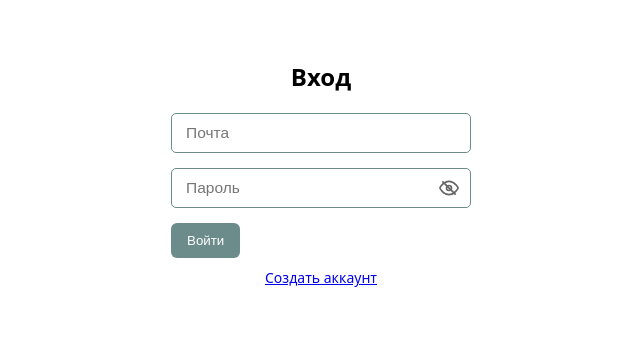
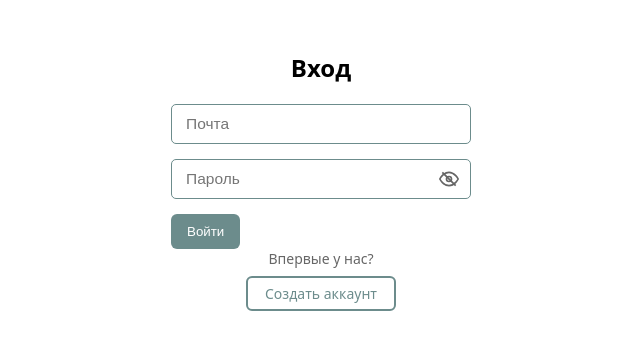
Before and after one commit to ultimates911/qrcode-generator, a Vue app in the folder frontend/: page /login in a window 1280 px wide. Shown: the part 229-578 px from the top of the page, without its empty margins (319-959 px from the left). Built offline with nearby package versions, Linux system fonts and the light colour scheme.

Commit message:
feat(login): add create-account-button

```diff
--- a/frontend/src/assets/main.css
+++ b/frontend/src/assets/main.css
@@ -96,16 +96,47 @@ input {
   cursor: pointer;
 }
 
-.create-account {
-  margin-top: 10px;
-  font-size: 14px;
-}
-
 .error {
   color: red;
   margin-top: -6px;
   margin-bottom: 10px;
   font-size: 14px;
+  width: 300px;
+}
+
+.register-section {
+  text-align: center;
+  margin-top: 20px;
+}
+
+.register-text {
+  margin-top: -20px;
+  margin-bottom: 8px;
+  color: #666;
+  font-size: 14px;
+}
+
+.create-account-btn {
+  display: inline-block;
+  background-color: transparent;
+  border: 2px solid #6c8c8c;
+  color: #6c8c8c;
+  height: 35px;
+  padding: 0 16px;
+  border-radius: 6px;
+  cursor: pointer;
+  font-size: 14px;
+  width: 150px;
+  text-align: center;
+  line-height: 31px;
+  text-decoration: none;
+  transition: all 0.2s ease;
+  box-sizing: border-box;
+}
+
+.create-account-btn:hover {
+  background-color: #6c8c8c;
+  color: white;
 }
 
 </style>
--- a/frontend/src/pages/login.vue
+++ b/frontend/src/pages/login.vue
@@ -39,9 +39,12 @@
       </button>
     </form>
 
-    <p class="create-account">
-      <router-link to="/register">Создать аккаунт</router-link>
-    </p>
+    <div class="register-section">
+      <p class="register-text">Впервые у нас?</p>
+      <router-link to="/register" class="create-account-btn">
+        Создать аккаунт
+      </router-link>
+    </div>
   </div>
 </template>
 
```
